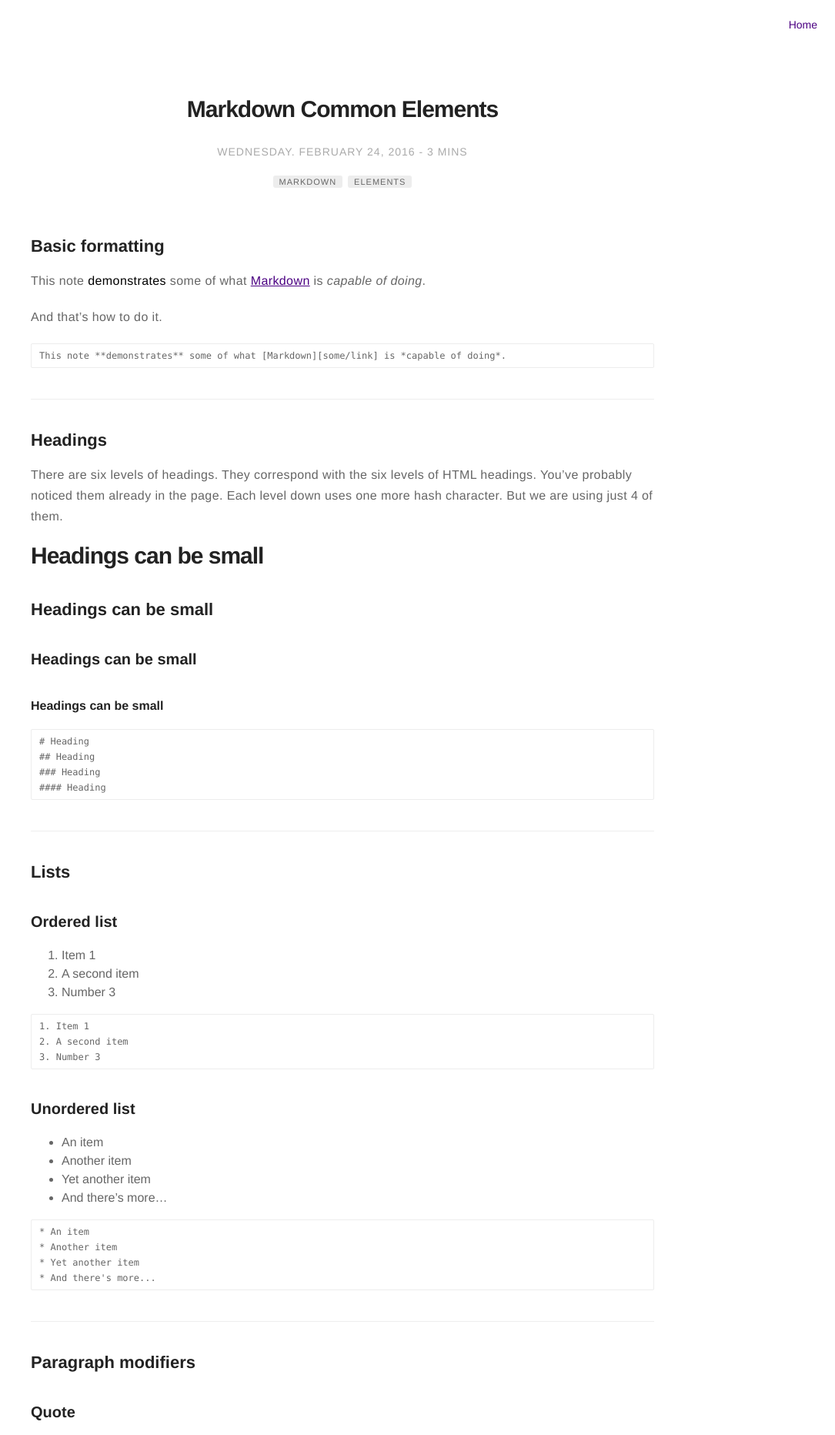
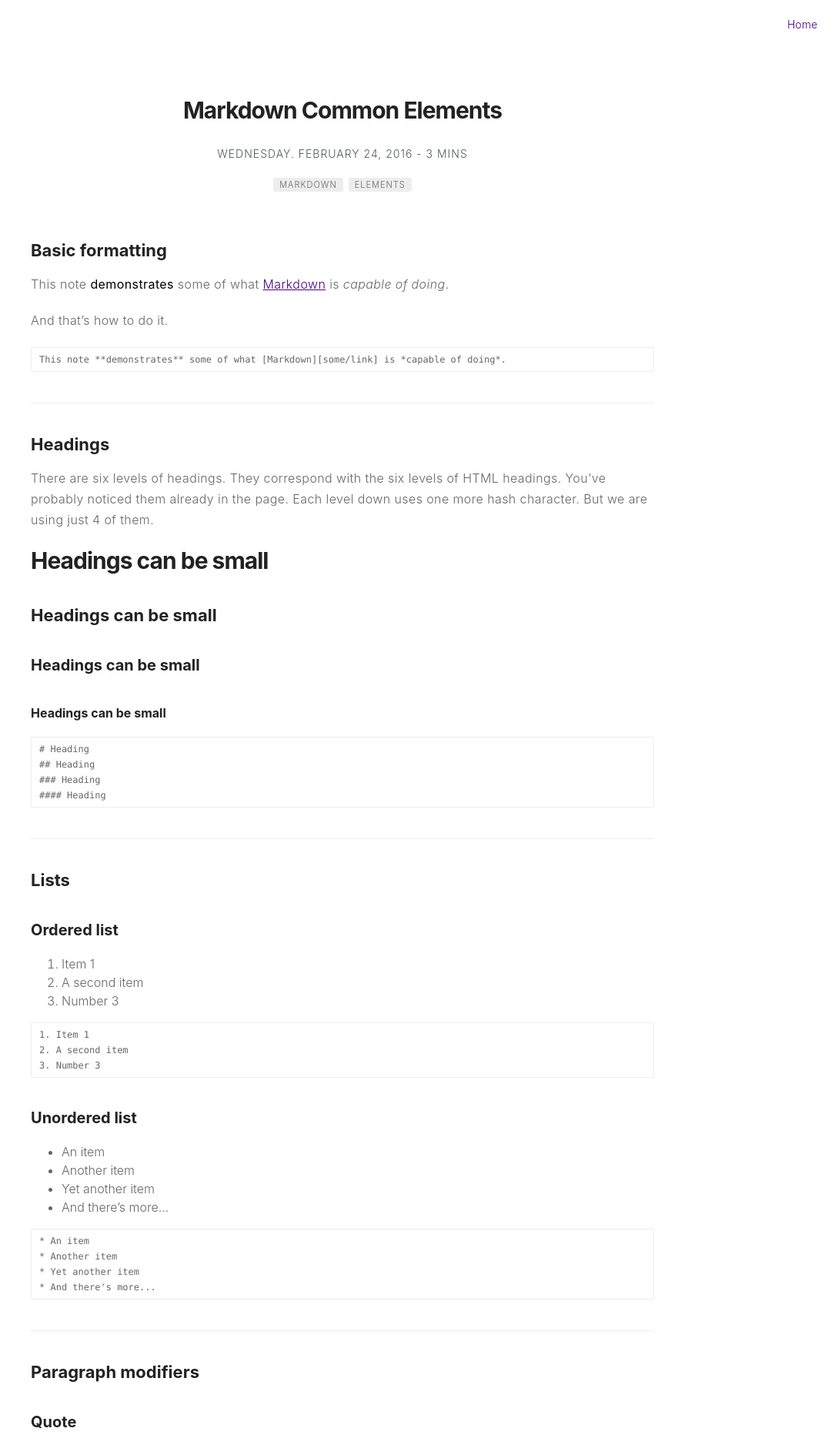
Before and after one commit to seogrenci/seogrenci.github.io, a Jekyll site: the page built from _posts/2016-02-24-markdown-common-elements.markdown, in a window 1280 px wide. Shown: the top 1864 px of the page at 77% size, without its empty margins (195-1280 px from the left). Built offline with Jekyll 4.4.1, drawn with Linux system fonts in a browser that asks for light colours; comment, search, counter and statistics services are not loaded.

Commit message:
style changed

```diff
--- a/_sass/base/variables.sass
+++ b/_sass/base/variables.sass
@@ -1,9 +1,9 @@
-$fontSans: "Helvetica Neue", Helvetica, Arial, sans-serif
+$fontSans: -apple-system, BlinkMacSystemFont, 'Segoe UI', Roboto, Oxygen, Ubuntu, Cantarell, 'Open Sans', 'Helvetica Neue', sans-serif
 $fontMonospace: "Consolas", Liberation Mono, Menlo, Courier, monospace
 
 $alpha: #666
 $beta: #222
-$gama: #aaa
+$gama: #505759
 $delta: #4b0082
 $epsilon: #ededed
 
```
